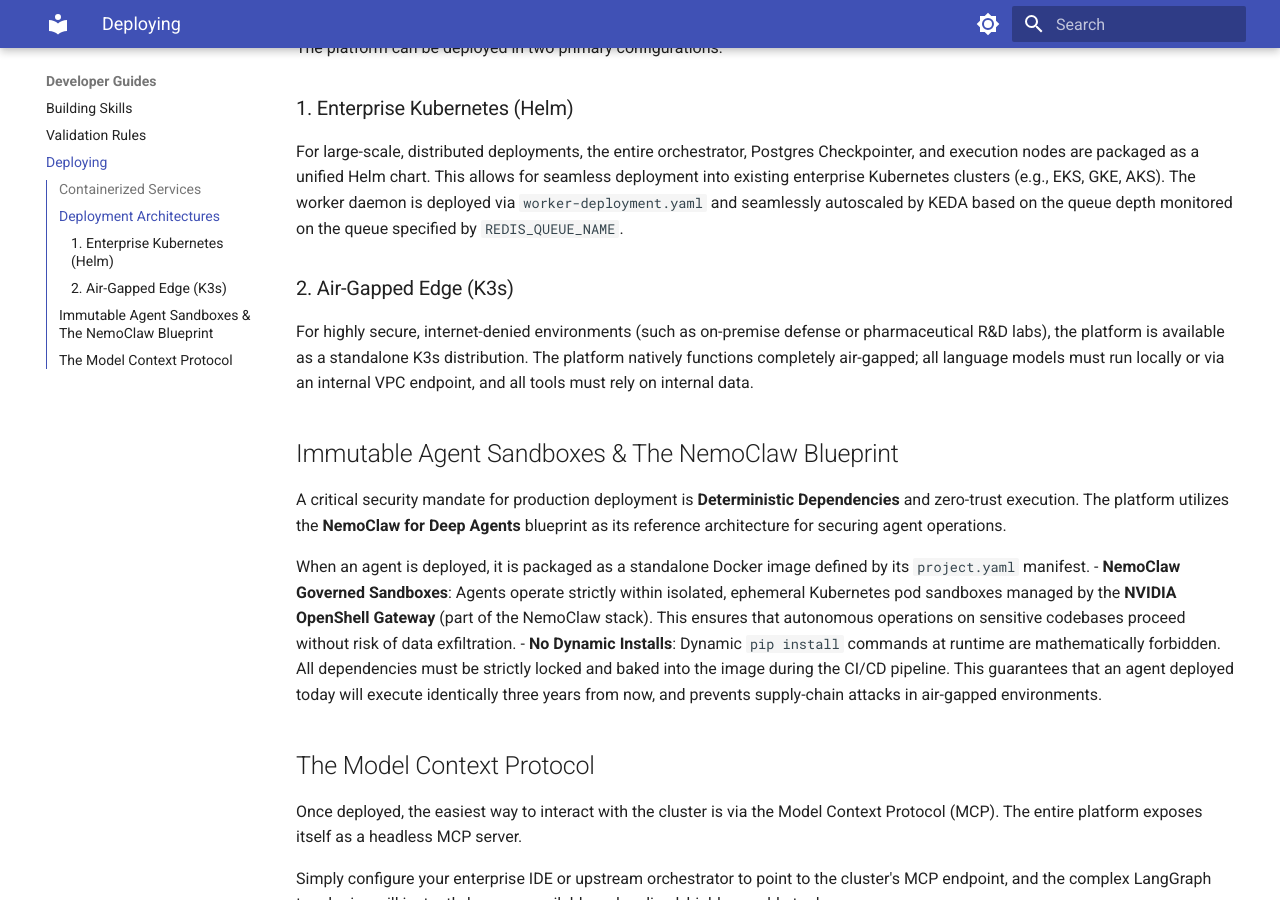
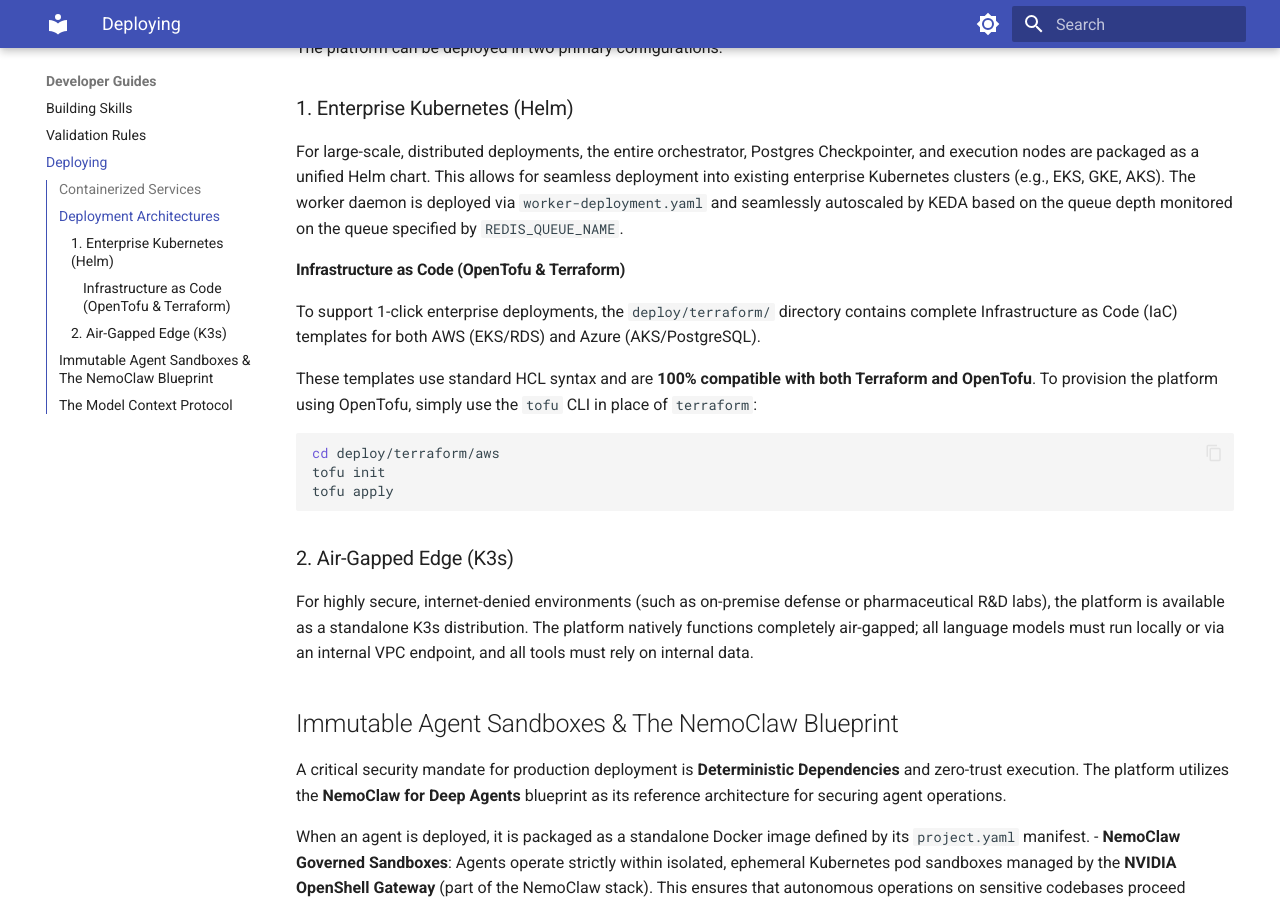
Before and after one commit to CoReason-AI/coreason-workspace-env, an MkDocs documentation site: the page built from docs/guides/deploying.md, in a window 1280 px wide and 900 px high, scrolled down 528 px. Built offline with MkDocs 1.6.1 and Material for MkDocs 9.7.7, drawn with Linux system fonts in a browser that asks for light colours.

Commit message:
docs: add explicitly documented support for OpenTofu deployment

````diff
--- a/docs/guides/deploying.md
+++ b/docs/guides/deploying.md
@@ -16,6 +16,16 @@
 ### 1. Enterprise Kubernetes (Helm)
 For large-scale, distributed deployments, the entire orchestrator, Postgres Checkpointer, and execution nodes are packaged as a unified Helm chart. This allows for seamless deployment into existing enterprise Kubernetes clusters (e.g., EKS, GKE, AKS). The worker daemon is deployed via `worker-deployment.yaml` and seamlessly autoscaled by KEDA based on the queue depth monitored on the queue specified by `REDIS_QUEUE_NAME`.
 
+#### Infrastructure as Code (OpenTofu & Terraform)
+To support 1-click enterprise deployments, the `deploy/terraform/` directory contains complete Infrastructure as Code (IaC) templates for both AWS (EKS/RDS) and Azure (AKS/PostgreSQL).
+
+These templates use standard HCL syntax and are **100% compatible with both Terraform and OpenTofu**. To provision the platform using OpenTofu, simply use the `tofu` CLI in place of `terraform`:
+```bash
+cd deploy/terraform/aws
+tofu init
+tofu apply
+```
+
 ### 2. Air-Gapped Edge (K3s)
 For highly secure, internet-denied environments (such as on-premise defense or pharmaceutical R&D labs), the platform is available as a standalone K3s distribution. The platform natively functions completely air-gapped; all language models must run locally or via an internal VPC endpoint, and all tools must rely on internal data.
 
````
